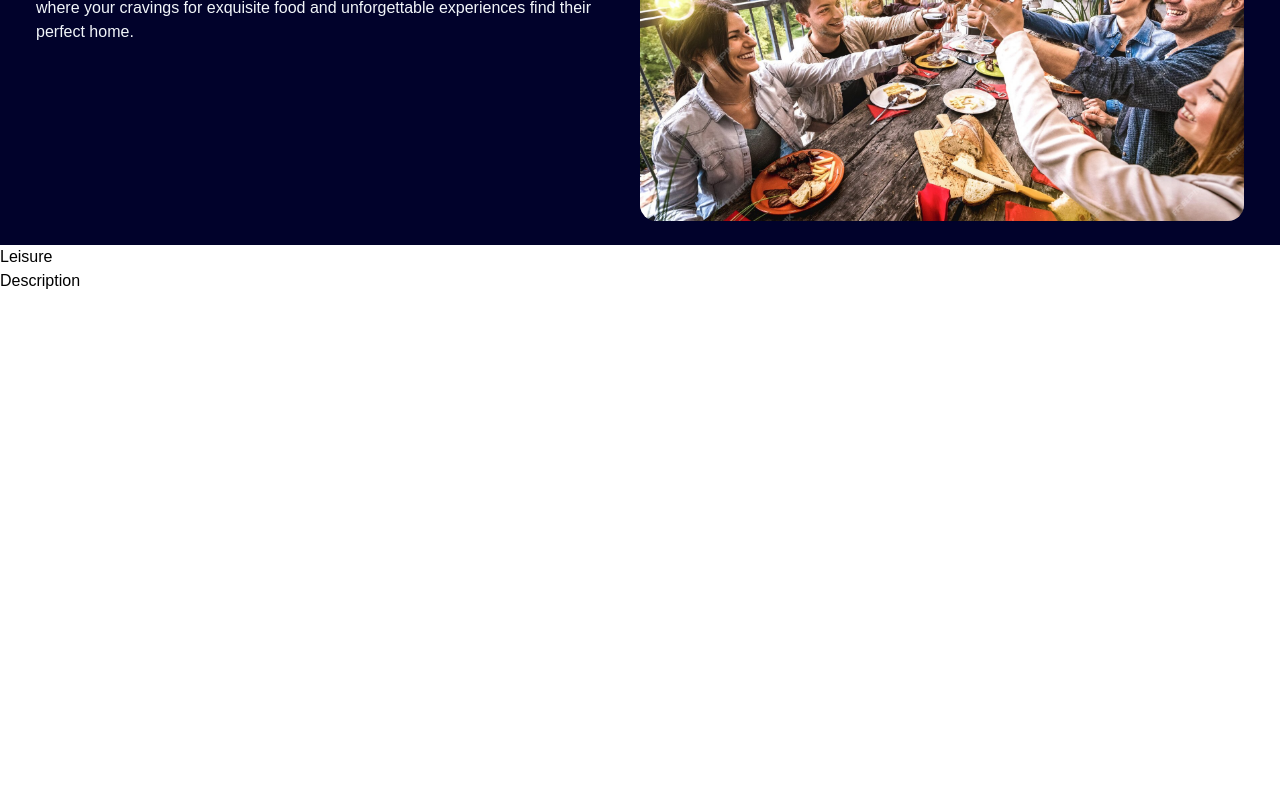
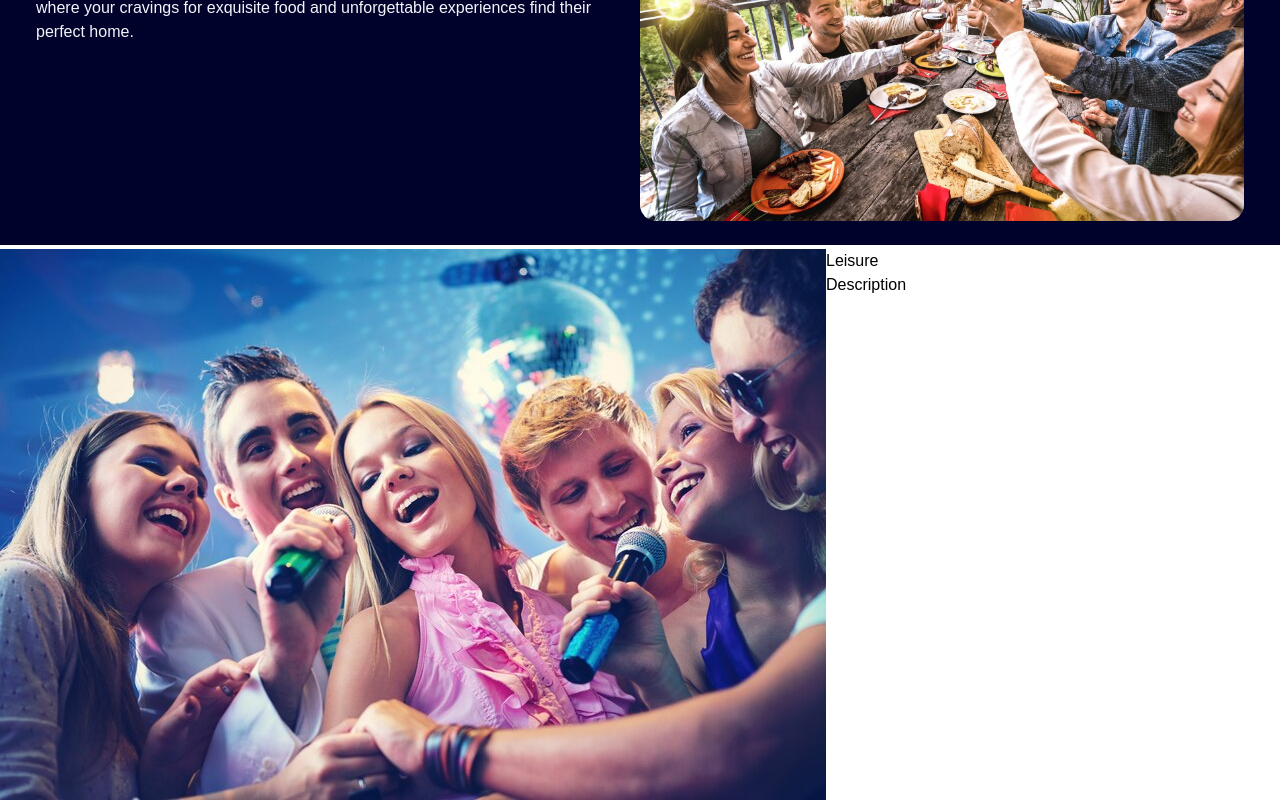
Before and after one commit to marpaul14/chillounge-resto, a React (Vite) app: page / in a window 1280 px wide. Shown: the part 808-1608 px from the top of the page. Before the commit the page ends 1373 px from the top, so only its background shows below. Built offline with nearby package versions, Linux system fonts and the light colour scheme.

Commit message:
make some changes

```diff
--- a/src/components/Leisure.jsx
+++ b/src/components/Leisure.jsx
@@ -1,9 +1,11 @@
+import KaraokeImg from "../assets/karaoke.jpg";
+
 function Leisure() {
   return (
-    <div className="w-full h-[40vh] ">
-      <div>
+    <div className="w-full h-[40vh] py-1 ">
+      <div className="flex flex-cols-2">
         <div>
-          <img />
+          <img src={KaraokeImg} className="" />
         </div>
         <div>
           <h1>Leisure</h1>
```
Also changed, not shown: src/assets/karaoke.jpg (added).
